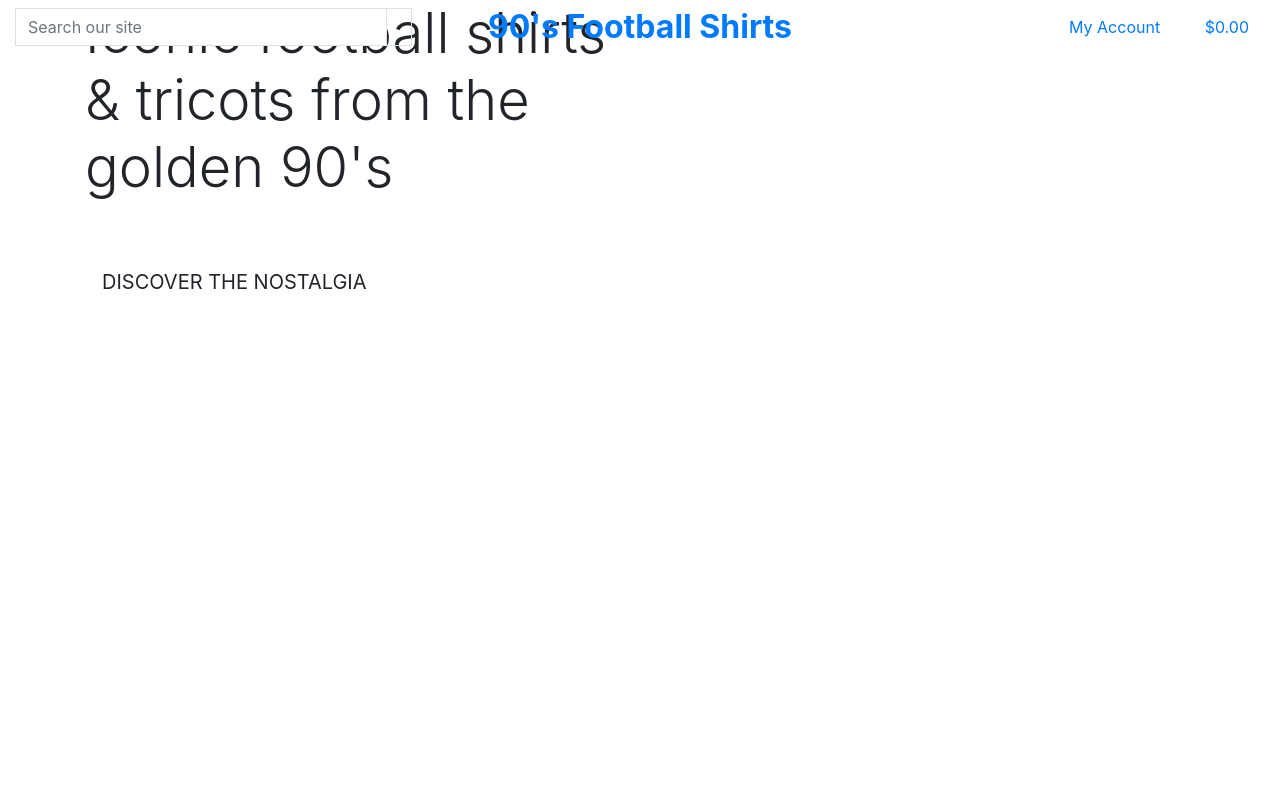
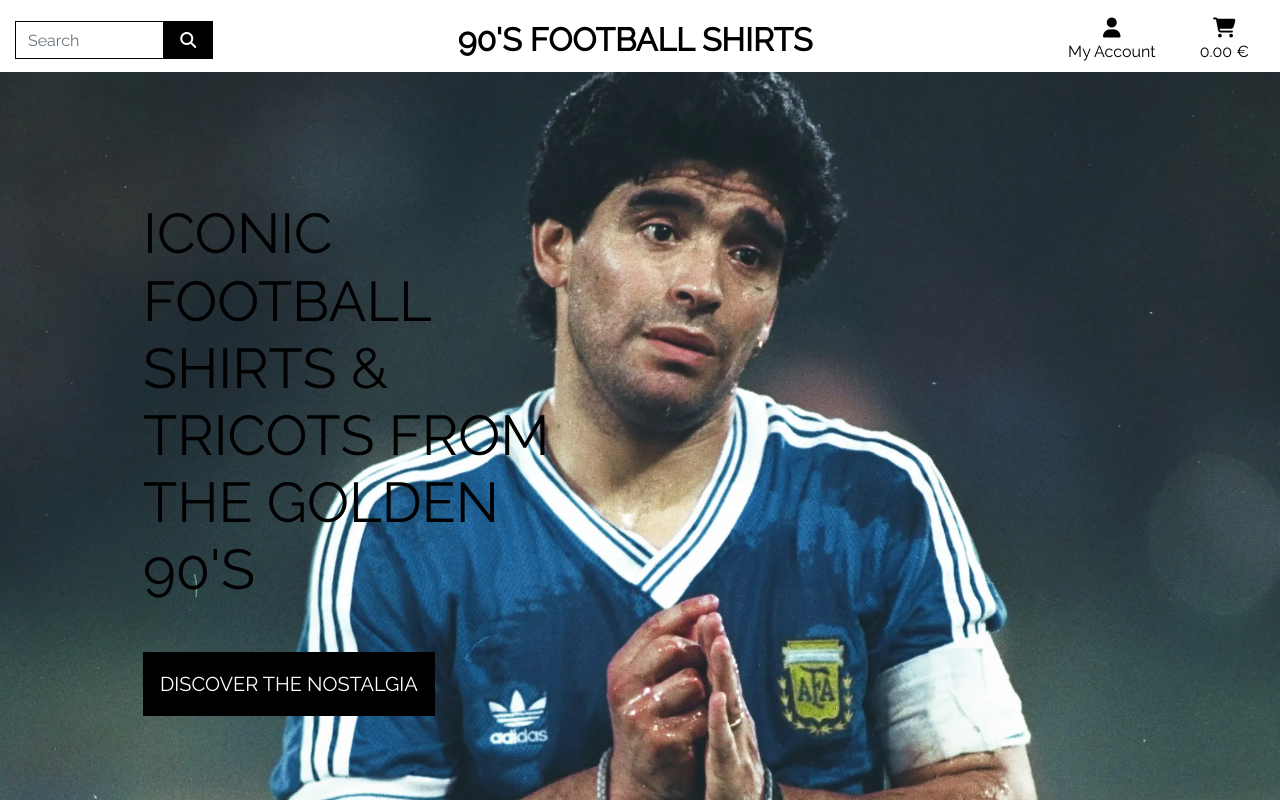
Before and after one commit to Kiko-Climent/90s-football-shirts, a Django app: page / in a window 1280 px wide. Run offline with Django 4.2, Linux system fonts and the light colour scheme; some libraries are stand-ins or nearby versions.

Commit message:
Style home header, change static settings

```diff
--- a/nineties_football_shirts/urls.py
+++ b/nineties_football_shirts/urls.py
@@ -16,9 +16,12 @@
 """
 from django.contrib import admin
 from django.urls import path, include
+from django.conf import settings
+from django.conf.urls.static import static
+
 
 urlpatterns = [
     path('admin/', admin.site.urls),
     path('accounts/', include('allauth.urls')),
     path('', include('home.urls')),
-]
+] + static(settings.MEDIA_URL, document_root=settings.MEDIA_ROOT)
--- /dev/null
+++ b/static/css/base.css
@@ -0,0 +1,81 @@
+html {
+    height: 100%;
+}
+
+body {
+    background: url('/media/maradona90.webp') no-repeat center center fixed;
+    background-size: cover;
+    height: calc(100vh - 164px);
+    color: #555;
+    font-family: 'Raleway';
+}
+
+/* from Bulma */
+.icon {
+    align-items: center;
+    display: inline-flex;
+    justify-content: center;
+    height: 1.5rem;
+    width: 1.5rem;
+}
+
+.logo-font {
+    text-transform: uppercase;
+}
+
+.main-logo-link {
+    width: fit-content;
+}
+
+.shop-now-button {
+    background: black;
+    color: white;
+    min-width: 260px;
+}
+
+.btn-black {
+    background: black;
+    color: white;
+}
+
+.shop-now-button:hover,
+.shop-now-button:active,
+.shop-now-button:focus,
+.btn-black:hover,
+.btn-black:active,
+.btn-black:focus {
+    background: #222;
+    color: white;
+}
+
+.text-black {
+    color: #000 !important;
+}
+
+.border-black {
+    border: 1px solid black !important;
+}
+
+/* -------------------------------- Media Queries */
+
+/* Slightly larger container on xl screens */
+@media (min-width: 1200px) {
+  .container {
+    max-width: 80%;
+  }
+}
+
+/* fixed top navbar only on medium and up */
+@media (min-width: 992px) {
+    .fixed-top-desktop-only {
+        position: fixed;
+        top: 0;
+        right: 0;
+        left: 0;
+        z-index: 1030;
+    }
+
+    .header-container {
+        padding-top: 164px;
+    }
+}
--- a/templates/base.html
+++ b/templates/base.html
@@ -16,12 +16,15 @@
     {% block corecss%}
         <link rel="stylesheet" href="https://cdn.jsdelivr.net/npm/bootstrap@4.6.2/dist/css/bootstrap.min.css"
             integrity="sha384-xOolHFLEh07PJGoPkLv1IbcEPTNtaed2xpHsD9ESMhqIYd0nLMwNLD69Npy4HI+N" crossorigin="anonymous">
+        <link rel="stylesheet" href="//fonts.googleapis.com/css?family=Raleway">
+        <link rel="stylesheet" href="{% static 'css/base.css' %}">
     {% endblock %}
 
     {% block extra_css %}
     {% endblock %}
 
     {% block corejs%}
+        <script src="https://kit.fontawesome.com/584cd78b6c.js" crossorigin="anonymous"></script>
         <script src="https://cdn.jsdelivr.net/npm/jquery@3.5.1/dist/jquery.min.js"
             integrity="sha256-9/aliU8dGd2tb6OSsuzixeV4y/faTqgFtohetphbbj0=" crossorigin="anonymous"></script>
         <script src="https://cdn.jsdelivr.net/npm/popper.js@1.16.1/dist/umd/popper.min.js"
@@ -40,11 +43,11 @@
 
 <body>
     <header class="container-fluid fixed-top">
-        <div class="row">
+        <div id="topnav" class="row bg-white pt-lg-2 d-none d-lg-flex">
             <div class="col-12 col-lg-4 my-auto py-1 py-lg-0 text-center text-lg-left">
                 <form method="GET" action="">
-                    <div class="input-group w-100">
-                        <input class="form-control border border-black rounded-0" type="text" name="q" placeholder="Search our site">
+                    <div class="input-group w-50">
+                        <input class="form-control border border-black rounded-0" type="text" name="q" placeholder="Search">
                         <div class="input-group-append">
                             <button class="form-control btn btn-black border border-black rounded-0" type="submit">
                                 <span class="icon">
@@ -86,12 +89,12 @@
                     <li class="list-inline-item">
                         <a class="{% if grand_total %}text-info font-weight-bold{% else %}text-black{% endif %} nav-link" href="">
                             <div class="text-center">
-                                <div><i class="fas fa-shopping-bag fa-lg"></i></div>
+                                <div><i class="fas fa-shopping-cart fa-lg"></i></div>
                                 <p class="my-0">
                                     {% if grand_total %}
-                                        ${{ grand_total|floatformat:2 }}
+                                        €{{ grand_total|floatformat:2 }}
                                     {% else %}
-                                        $0.00
+                                        0.00 €
                                     {% endif %}
                                 </p>
                             </div>
```
Also changed, not shown: nineties_football_shirts/settings.py (+10 -5 lines), media/brazil94.webp (added), media/cantona90.webp (added), media/cantonabeckham.jpeg (added), media/maradona90.webp (added), media/maradona94.webp (added).
